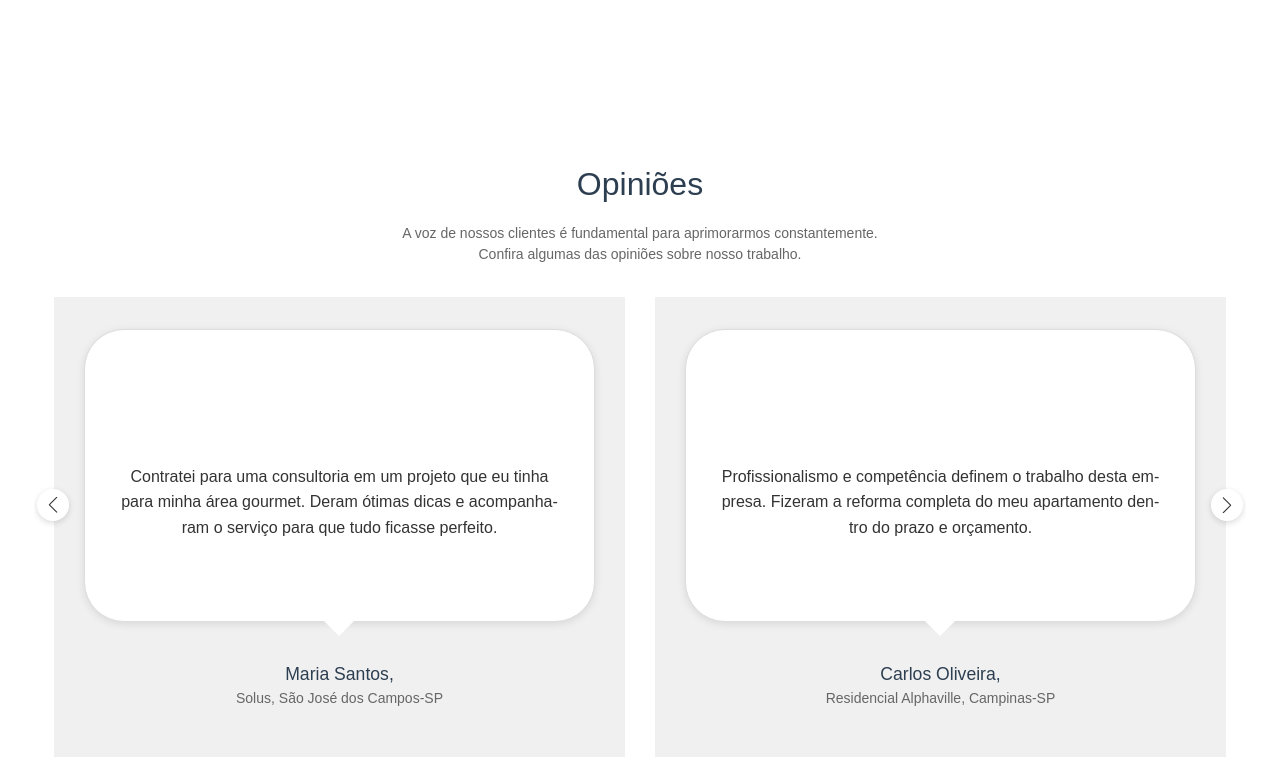
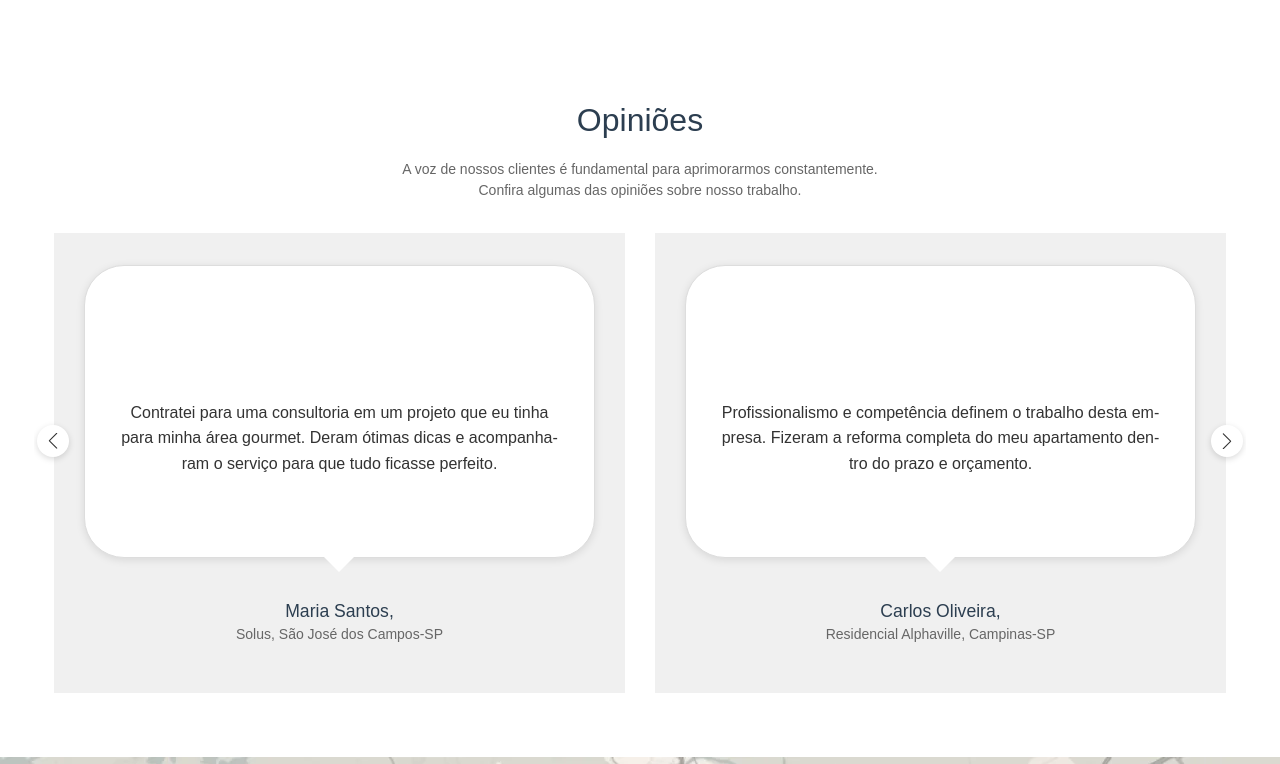
Before and after one commit to dayanedias/novonorte, a React (Vite) app: page / in a window 1280 px wide. Shown: the part 3516-4280 px from the top of the page. Built offline with nearby package versions, Linux system fonts and the light colour scheme; grey boxes are pictures that could not be loaded.

Commit message:
Finalizar o dia

```diff
--- a/src/components/OpinionsSection/OpinionsSection.jsx
+++ b/src/components/OpinionsSection/OpinionsSection.jsx
@@ -13,7 +13,7 @@ const BACKGROUND_COLOR = "#f0f0f0";
 // ====== ESTILOS MODIFICADOS ======
 const Wrapper = styled(Box)`
   width: 100%;
-  padding: 4rem 0;
+  padding-bottom: 4rem;
   background-color: white !important;
   overflow: hidden;
 
```
Also changed, not shown: 2 other files (tests, documents, lock files or other folders).
